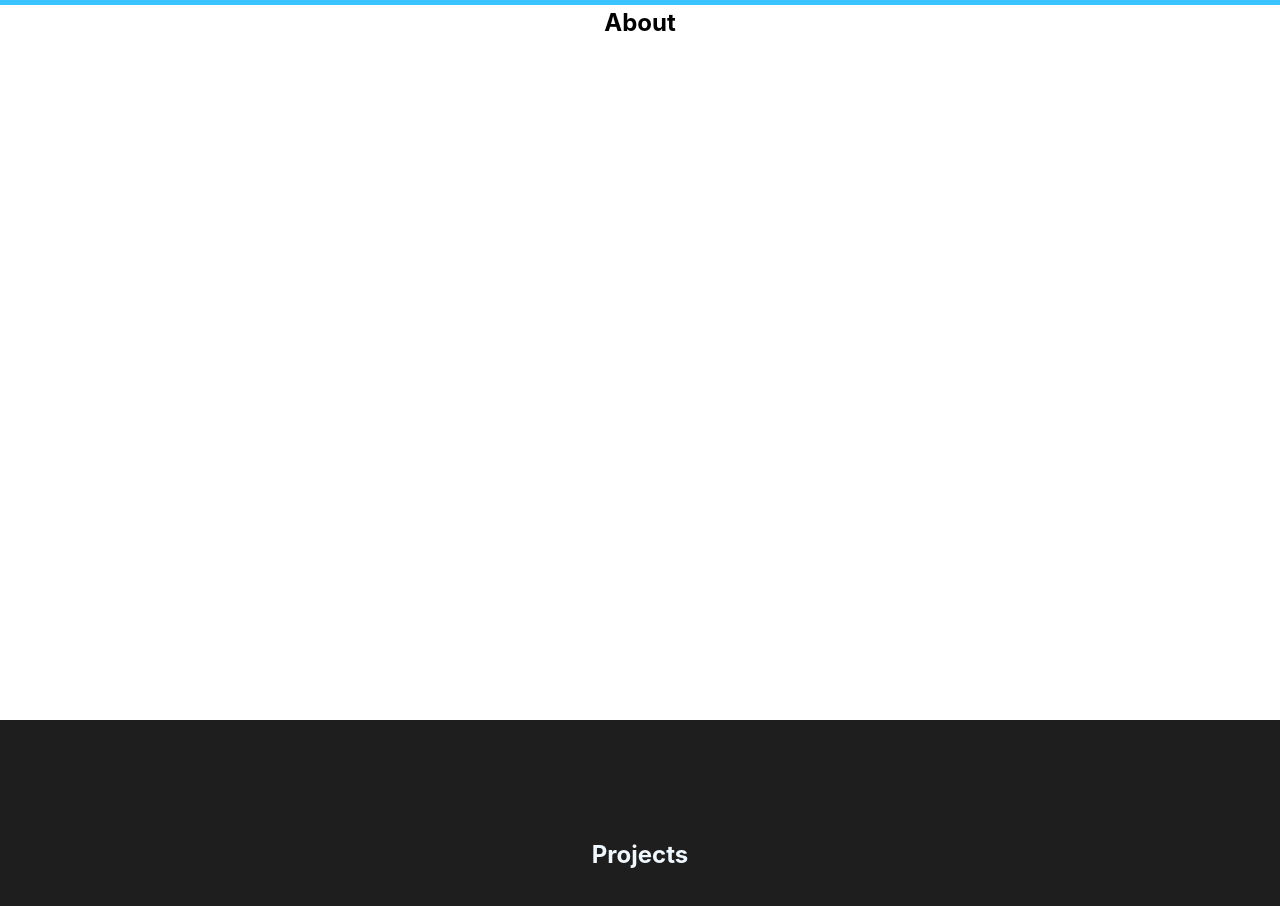
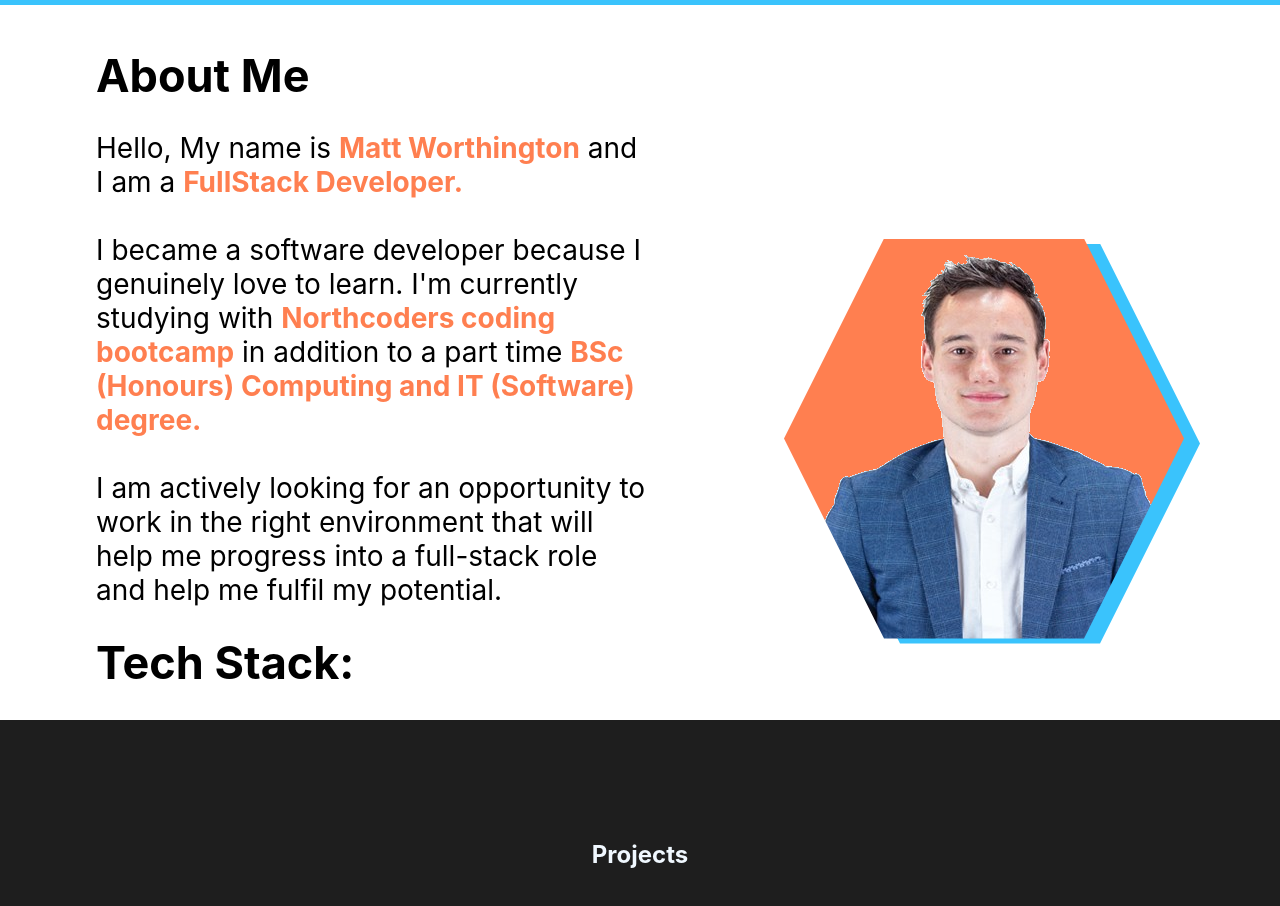
Before and after one commit to MattWorthington95/React-Portfolio, a React (Create React App) app: page / in a window 1280 px wide. Shown: the part 880-1786 px from the top of the page. Built offline with nearby package versions, Linux system fonts and the light colour scheme.

Commit message:
added responsive about section

```diff
--- a/package.json
+++ b/package.json
@@ -10,6 +10,7 @@
     "react": "^17.0.2",
     "react-bootstrap": "^2.0.0-beta.6",
     "react-dom": "^17.0.2",
+    "react-responsive-carousel": "^3.2.21",
     "react-scripts": "4.0.3",
     "react-scroll": "^1.8.3",
     "typewriter-effect": "^2.18.0",
--- a/src/App.js
+++ b/src/App.js
@@ -11,10 +11,10 @@ import { useEffect, useState, useRef } from "react";
 window.onbeforeunload = function () {
   window.scrollTo(0, 0);
 };
-window.addEventListener("resize", function () {
-  "use strict";
-  window.location.reload();
-});
+// window.addEventListener("resize", function () {
+//   "use strict";
+//   window.location.reload();
+// });
 
 function App() {
   const prevScrollY = useRef(0);
--- a/src/components/About.js
+++ b/src/components/About.js
@@ -1,6 +1,7 @@
 import Navbar from "./Navbar";
 import "../styles/About.css";
 import { useRef, useEffect } from "react";
+import headshot from ".././images/me-orange.png";
 
 const About = ({ currentSectionInView, setSectionPositions }) => {
   const myRef = useRef();
@@ -19,10 +20,53 @@ const About = ({ currentSectionInView, setSectionPositions }) => {
       <Navbar currentSectionInView={currentSectionInView} />
 
       <div className="about-content">
-        <h2>About</h2>
+        <div className="info">
+          <h2 id="about-me-h2">About Me</h2>
+          <p>
+            Hello, My name is <b>Matt Worthington</b> and I am a{" "}
+            <b>FullStack Developer.</b> <br /> <br />I became a software
+            developer because I genuinely love to learn. I'm currently studying
+            with <b> Northcoders coding bootcamp</b> in addition to a part time{" "}
+            <b> BSc (Honours) Computing and IT (Software) degree.</b> <br />
+            <br />I am actively looking for an opportunity to work in the right
+            environment that will help me progress into a full-stack role and
+            help me fulfil my potential.
+          </p>
+
+          <h2 className="tech-stack">
+            <b> Tech Stack:</b> <br />
+          </h2>
+          <p>
+            <b>
+              Node, &nbsp;React,&nbsp; Javascript, &nbsp;HTML, &nbsp;CSS,
+              &nbsp;Express, &nbsp;Bootstrap, &nbsp;PostgreSQL, &nbsp;Jest,
+              &nbsp;Github Actions
+            </b>
+          </p>
+        </div>
+        <div className="headshot">
+          <img src={headshot} alt="headshot of matt worthington" />
+        </div>
       </div>
     </div>
   );
 };
 
 export default About;
+// <div class="info">
+//             <h2>About Me</h2>
+//             <p>Hello, My name is <b>Matt Worthington.</b> I am a Front end Dev with a passion for all things Javascript.
+//                 Im currently studying a part time <b>BSc (Honours) Computing and IT (Software) degree</b> while also
+//                 working on personal projects with the aim of becoming a <b>Junior Web Developer.</b> <br><br>
+//                 Why Development? Simply put, I love to learn. The fact that every time I sit down and code makes me a
+//                 better Developer than the day before, inspires me.
+//                 <br>
+
+//             </p>
+//             <br>
+//             <p class="tech"><b>Tech Stack:</b></p>
+//             <p><b>HTML, CSS, SASS, Bootstrap, PHP, Javascript</b></p>
+//         </div>
+//         <div class="headshot-container">
+//             <img class="headshot" src="src/images/me-orange.png" alt="">
+//         </div>
--- a/src/styles/About.css
+++ b/src/styles/About.css
@@ -1,4 +1,178 @@
 .about {
+  overflow-x: hidden;
   height: 100vh;
   background-color: white;
+  text-align: left;
 }
+
+.about-content img {
+  width: 500px;
+  clip-path: polygon(25% 0%, 75% 0%, 100% 50%, 75% 100%, 25% 100%, 0% 50%);
+}
+.headshot {
+  filter: drop-shadow(1.15em 0.65em 0px rgb(58, 195, 252));
+}
+.about-content {
+  display: flex;
+  justify-content: center;
+  flex-wrap: wrap;
+  align-items: center;
+  width: 85%;
+  margin: auto;
+  margin-top: 50px;
+}
+.info p {
+  font-size: 30px;
+  width: 80%;
+}
+
+.info h2 {
+  font-size: 60px !important;
+  margin-bottom: 0 !important;
+}
+
+.about-content p b {
+  color: coral;
+}
+
+.about-content img {
+  margin-top: 25px;
+  width: 225px;
+  clip-path: polygon(25% 0%, 75% 0%, 100% 50%, 75% 100%, 25% 100%, 0% 50%);
+}
+.headshot {
+  filter: drop-shadow(0.6em 0.25em 0px rgb(58, 195, 252));
+}
+.about-content {
+  /* text-align: center; */
+  flex-wrap: wrap;
+  margin-top: 20px;
+}
+.info p {
+  font-size: 15px;
+  width: auto;
+}
+
+.info h2 {
+  font-size: 27px !important;
+  margin-bottom: 0 !important;
+}
+
+@media screen and (min-width: 600px) {
+  .about-content img {
+    margin-top: 10px;
+    width: 200px;
+    clip-path: polygon(25% 0%, 75% 0%, 100% 50%, 75% 100%, 25% 100%, 0% 50%);
+  }
+  .headshot {
+    filter: drop-shadow(0.6em 0.25em 0px rgb(58, 195, 252));
+  }
+  .about-content {
+    /* text-align: center; */
+    flex-wrap: wrap;
+    margin-top: 20px;
+  }
+  .info p {
+    font-size: 18px;
+    width: auto;
+  }
+
+  .tech-stack {
+    margin-top: 0;
+  }
+
+  .info h2 {
+    font-size: 30px !important;
+
+    margin-bottom: 0 !important;
+  }
+}
+@media screen and (min-width: 760px) {
+  .about-content img {
+    margin-top: 30px;
+    width: 275px;
+  }
+
+  .about-content {
+    margin-top: 40px;
+  }
+  .info p {
+    font-size: 20px;
+  }
+
+  .info h2 {
+    font-size: 33px !important;
+  }
+}
+
+@media screen and (min-width: 992px) {
+  .about-content img {
+    margin-top: 25px;
+    width: 300px;
+    clip-path: polygon(25% 0%, 75% 0%, 100% 50%, 75% 100%, 25% 100%, 0% 50%);
+  }
+  .headshot {
+    filter: drop-shadow(0.6em 0.25em 0px rgb(58, 195, 252));
+  }
+  .about-content {
+    /* text-align: center; */
+    flex-wrap: nowrap;
+    margin-top: 60px;
+  }
+
+  .info p {
+    font-size: 25px;
+    width: 80%;
+  }
+  .info h2 {
+    font-size: 40px !important;
+  }
+}
+
+@media screen and (min-width: 1200px) {
+  .about-content img {
+    margin-top: 25px;
+    width: 400px;
+    clip-path: polygon(25% 0%, 75% 0%, 100% 50%, 75% 100%, 25% 100%, 0% 50%);
+  }
+  .headshot {
+    filter: drop-shadow(1.05em 0.35em 0px rgb(58, 195, 252));
+  }
+  .about-content {
+    /* text-align: center; */
+    flex-wrap: nowrap;
+    margin-top: 40px;
+  }
+
+  .info p {
+    font-size: 28px;
+    width: 80%;
+  }
+  .info h2 {
+    font-size: 45px !important;
+  }
+}
+
+@media screen and (min-width: 1500px) {
+  .about-content img {
+    margin-top: 25px;
+    width: 450px;
+    clip-path: polygon(25% 0%, 75% 0%, 100% 50%, 75% 100%, 25% 100%, 0% 50%);
+  }
+  .headshot {
+    filter: drop-shadow(1.05em 0.35em 0px rgb(58, 195, 252));
+  }
+  .about-content {
+    /* text-align: center; */
+    flex-wrap: nowrap;
+    margin-top: 90px;
+  }
+
+  .info p {
+    font-size: 28px;
+    width: 80%;
+  }
+  .info h2 {
+    font-size: 45px !important;
+  }
+}
--- a/src/styles/App.css
+++ b/src/styles/App.css
@@ -1,5 +1,6 @@
 html {
   background-color: rgba(30, 30, 30, 255);
+  overflow-x: hidden !important;
 }
 
 .App {
--- a/src/styles/Navbar.css
+++ b/src/styles/Navbar.css
@@ -7,13 +7,12 @@
   font-family: Helvetica;
   font-weight: 300;
   border-bottom: 5px solid rgba(58, 195, 252, 255);
-  height: 80px;
-  font-size: 30px;
+  height: 60px;
+  font-size: 15px;
 }
-
 .navbar__item {
-  margin-left: 40px;
-  padding: 16px 16px;
+  margin: 0;
+  padding: 16px 7px;
   cursor: pointer;
   vertical-align: middle;
   transition: all 0.2s linear;
@@ -43,3 +42,44 @@
 .active-tab {
   color: rgba(58, 195, 252, 255);
 }
+
+@media screen and (min-width: 300px) {
+}
+
+@media screen and (min-width: 600px) {
+}
+@media screen and (min-width: 800px) {
+  .navbar {
+    display: flex;
+    align-items: center;
+    justify-content: flex-start;
+    background-color: rgba(30, 30, 30, 255);
+    color: white;
+    font-family: Helvetica;
+    font-weight: 300;
+    border-bottom: 5px solid rgba(58, 195, 252, 255);
+    height: 80px;
+    font-size: 30px;
+  }
+
+  .navbar__item {
+    margin-left: 40px;
+    padding: 16px 16px;
+    cursor: pointer;
+    vertical-align: middle;
+    transition: all 0.2s linear;
+    color: aliceblue;
+  }
+  .active-tab {
+    color: rgba(58, 195, 252, 255);
+  }
+}
+
+@media screen and (min-width: 992px) {
+}
+
+@media screen and (min-width: 1200px) {
+}
+
+@media screen and (min-width: 1500px) {
+}
```
Also changed, not shown: src/images/me-orange.png (added), 1 other file (tests, documents, lock files or other folders).
